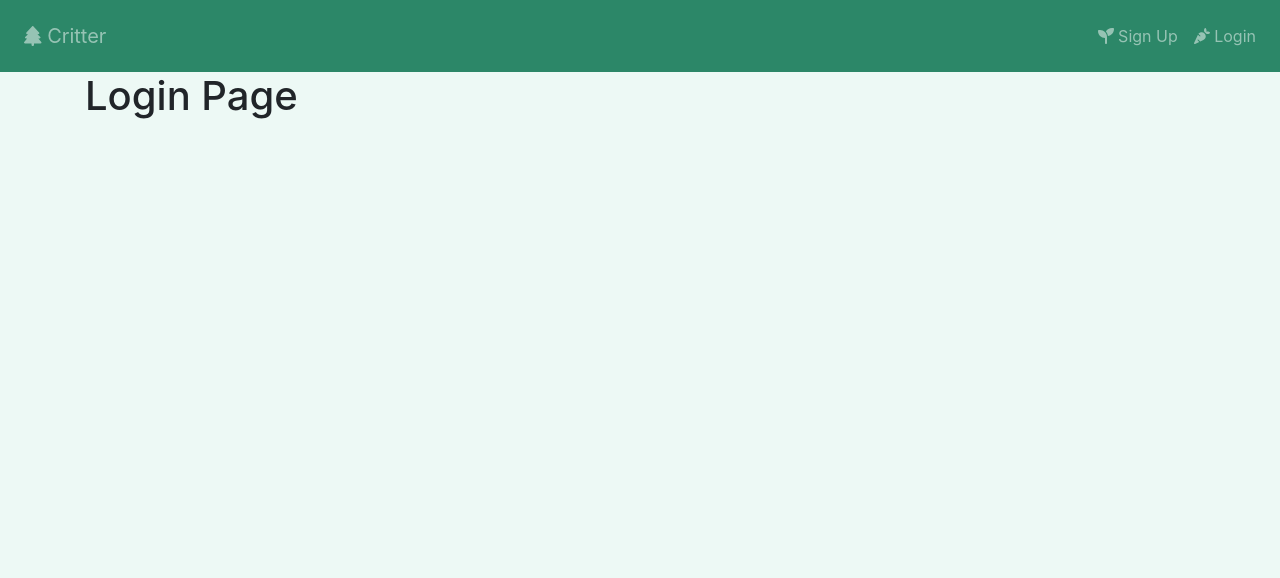
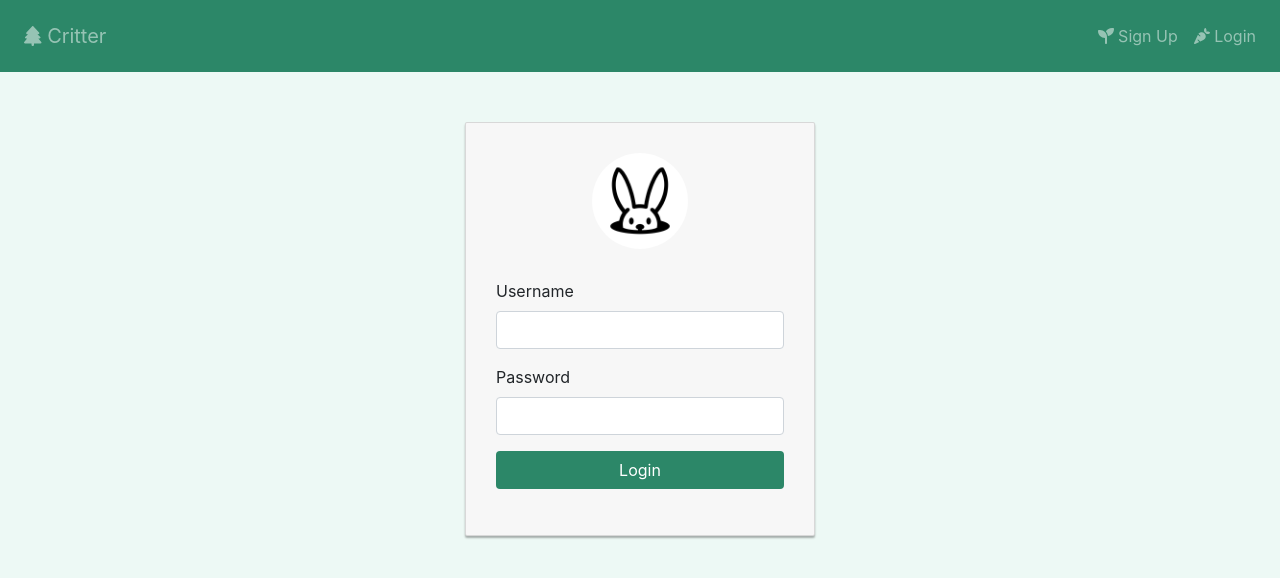
Before and after one commit to norwegian-blue/critter_frontend, a Vue app: page /login in a window 1280 px wide. Shown: the top 578 px of the page. Built offline with nearby package versions, Linux system fonts and the light colour scheme.

Commit message:
Styled login page

```diff
--- a/src/components/Login.vue
+++ b/src/components/Login.vue
@@ -1,3 +1,120 @@
 <template>
-    <h1>Login Page</h1>
+    <div class="col-md-12">
+        <div class="card card-container">
+            <img
+                id="profile-img"
+                src="bunnyProfile.jpg"
+                class="profile-img-card"
+            />
+            <Form @submit="handleLogin" :validation-schema="schema">
+                <div :v-if="!successful">
+                    <div class="form-group">
+                        <label for="username">Username</label>
+                        <Field name="username" type="text" class="form-control" />
+                        <ErrorMessage name="username" class="error-feedback" />
+                    </div>
+                    <div class="form-group">
+                        <label for="password">Password</label>
+                        <Field name="password" type="password" class="form-control" />
+                        <ErrorMessage name="password" class="error-feedback" />
+                    </div>
+
+                    <div class="form-group">
+                        <button class="btn btn-bosco btn-block" :disabled="loading">
+                            <span
+                                v-show="loading"
+                                class="spinner-border spinner-border-sm"
+                            ></span>
+                            <span>Login</span>
+                        </button>
+                    </div>
+                </div>
+
+                <div class="form-group">
+                    <div v-if="message" class="alert alert-danger" role="alert">
+                        {{ message }}
+                    </div>
+                </div>
+            </Form>
+        </div>
+    </div>
 </template>
+
+<script>
+import { Form, Field, ErrorMessage } from "vee-validate";
+import * as yup from "yup";
+export default {
+    name: "Login",
+    components: {
+        Form,
+        Field,
+        ErrorMessage,
+    },
+    data() {
+        const schema = yup.object().shape({
+            username: yup.string().required("Username is required!"),
+            password: yup.string().required("Password is required!"),
+        });
+
+        return {
+            successful: false,
+            loading: false,
+            message: "",
+            schema,
+        }
+    },
+    methods: {
+        handleLogin() {
+            this.loading = true;
+        },
+    }
+}
+</script>
+
+
+<style lang="scss" scoped>
+@import "../styles/settings.scss";
+
+label {
+    display: block;
+    margin-top: 10px;
+}
+
+.card-container.card {
+    max-width: 350px !important;
+    padding: 30px 30px;
+}
+
+.card {
+    background-color: #f7f7f7;
+    padding: 20px 25px 30px;
+    margin: 0 auto 25px;
+    margin-top: 50px;
+    -moz-border-radius: 2px;
+    -webkit-border-radius: 2px;
+    border-radius: 2px;
+    -moz-box-shadow: 0px 2px 2px rgba(0, 0, 0, 0.3);
+    -webkit-box-shadow: 0px 2px 2px rgba(0, 0, 0, 0.3);
+    box-shadow: 0px 2px 2px rgba(0, 0, 0, 0.3);
+}
+
+.profile-img-card {
+    width: 96px;
+    height: 96px;
+    margin: 0 auto 20px;
+    display: block;
+    -moz-border-radius: 50%;
+    -webkit-border-radius: 50%;
+    border-radius: 50%;
+}
+
+.error-feedback {
+color: red;
+}
+
+.btn-bosco {
+    color: #fff;
+    background-color: $boscoDark;
+}
+
+</style>
--- a/src/components/Register.vue
+++ b/src/components/Register.vue
@@ -75,7 +75,7 @@ export default {
     },
     methods: {
         handleRegister() {
-
+            this.loading = true;
         },
     }
 }
```
